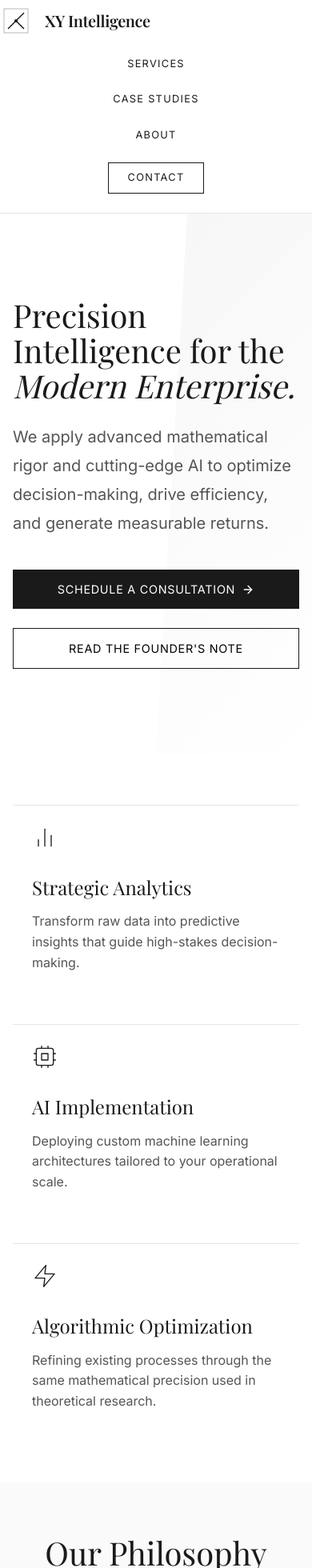
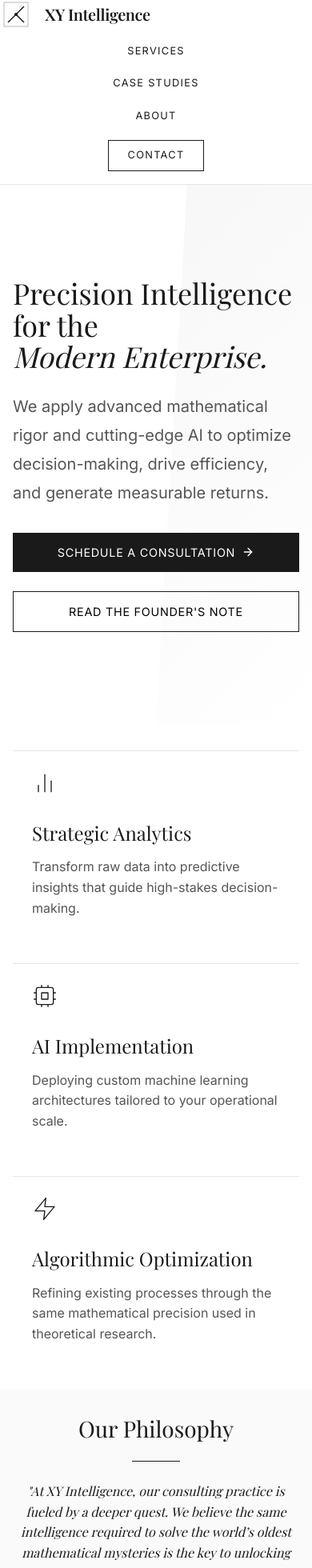
Before and after one commit to sisirath/xy, a React (Vite) app: page / in a window 390 px wide. Shown: the part 18-1978 px from the top of the page at 80% size. Built offline with nearby package versions, Linux system fonts and the light colour scheme; a web font is replaced by a local one.

Commit message:
Optimize mobile visuals: Tighter spacing and responsive typography

```diff
--- a/src/components/Philosophy.jsx
+++ b/src/components/Philosophy.jsx
@@ -5,21 +5,11 @@ const Philosophy = () => {
         <section className="section" style={{ backgroundColor: 'var(--color-surface)' }}>
             <div className="container">
                 <div style={{ maxWidth: '800px', margin: '0 auto', textAlign: 'center' }}>
-                    <h2 style={{
-                        fontSize: '2.5rem',
-                        marginBottom: 'var(--spacing-md)',
-                        fontFamily: 'var(--font-serif)'
-                    }}>
+                    <h2 className="responsive-h2">
                         Our Philosophy
                     </h2>
                     <div style={{ width: '60px', height: '1px', backgroundColor: 'var(--color-text)', margin: '0 auto var(--spacing-md)' }}></div>
-                    <p style={{
-                        fontSize: '1.2rem',
-                        color: 'var(--color-text)',
-                        lineHeight: 1.8,
-                        fontFamily: 'var(--font-serif)',
-                        fontStyle: 'italic'
-                    }}>
+                    <p className="responsive-p-lg" style={{ fontStyle: 'italic' }}>
                         "At XY Intelligence, our consulting practice is fueled by a deeper quest. We believe the same intelligence required to solve the world’s oldest mathematical mysteries is the key to unlocking hidden value in your data. We merge the visionary tradition of Kerala mathematics with the speed of modern AI."
                     </p>
                 </div>
--- a/src/index.css
+++ b/src/index.css
@@ -120,37 +120,51 @@ button {
 }
 
 @media (max-width: 768px) {
+  :root {
+    --spacing-md: 1.5rem;
+    --spacing-lg: 2rem;
+    /* Reduced from 2.5rem */
+    --spacing-xl: 3rem;
+    /* Reduced from 4rem for tighter mobile feel */
+
+    --font-size-h1: 2.25rem;
+    /* Slightly smaller for better fit */
+    --font-size-h2: 1.75rem;
+    --font-size-modal-h3: 1.5rem;
+    --modal-padding: 1.5rem;
+  }
+
+  .section {
+    padding: var(--spacing-lg) 0;
+    /* Use lg instead of xl for sections on mobile */
+  }
+
   .header-inner {
     flex-direction: column;
     height: auto;
-    padding: 1.5rem 0;
-    /* Slightly more vertical breathing room */
-    gap: 1.5rem;
+    padding: 1rem 0;
+    gap: 1rem;
     align-items: flex-start;
-    /* Aligns Logo to the left */
     width: 100%;
   }
 
-  /* Ensure the logo link itself takes full width so its internal flex works if needed,
-     or just let it sit on the left. */
+  /* Ensure the logo link itself takes full width */
   .header-inner>a {
     width: 100%;
   }
 
   .header-nav {
-    width: 100%;
     display: flex;
     flex-direction: column;
-    /* Stack links vertically for clean mobile menu */
     align-items: center;
-    /* Center the links horizontally */
-    gap: 1.5rem;
-    /* specific gap for touch targets */
+    gap: 1.25rem;
+    /* Slightly tighter gap */
+    width: 100%;
   }
 
   .footer-bottom {
     flex-direction: column;
-    gap: 1.5rem;
+    gap: 1rem;
     text-align: center;
     align-items: center;
   }
@@ -158,7 +172,7 @@ button {
   .hero-buttons {
     flex-direction: column;
     align-items: stretch;
-    gap: 1rem;
+    gap: 0.75rem;
   }
 
   .hero-buttons button {
@@ -168,8 +182,32 @@ button {
 
   .hero-title {
     text-align: left;
-    /* Ensure title is left aligned on mobile if that's the theme */
+    font-size: var(--font-size-h1) !important;
   }
+
+  /* Responsive utilities overrides */
+  .responsive-h2 {
+    font-size: var(--font-size-h2) !important;
+  }
+
+  .responsive-p-lg {
+    font-size: 1rem !important;
+    line-height: 1.6 !important;
+  }
+}
+
+/* Base utility classes for responsive typography */
+.responsive-h2 {
+  font-size: 2.5rem;
+  font-family: var(--font-serif);
+  margin-bottom: var(--spacing-md);
+}
+
+.responsive-p-lg {
+  font-size: 1.2rem;
+  color: var(--color-text);
+  line-height: 1.8;
+  font-family: var(--font-serif);
 }
 
 /* Utilities for "Elite Minimalist" look */
```
